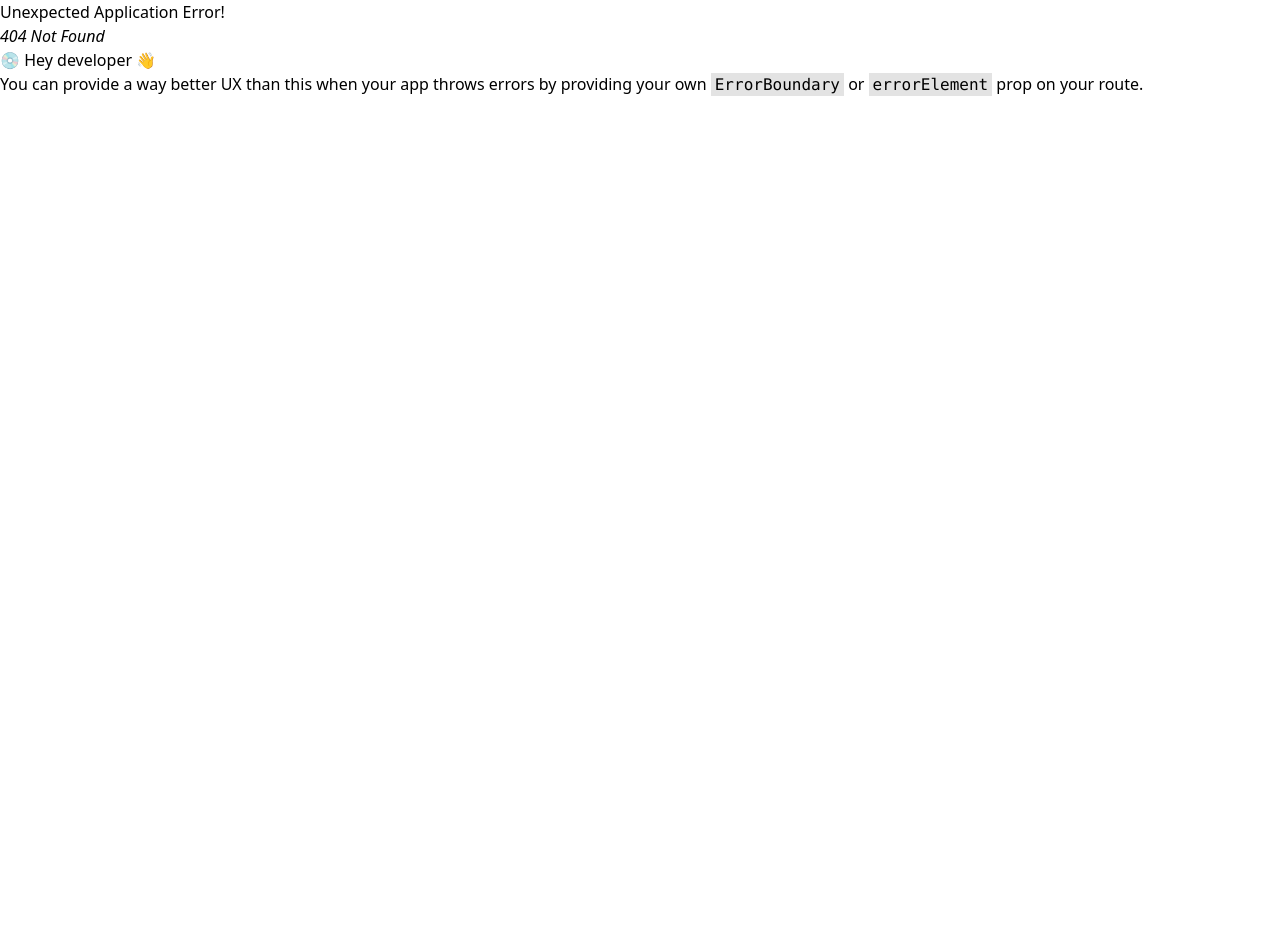
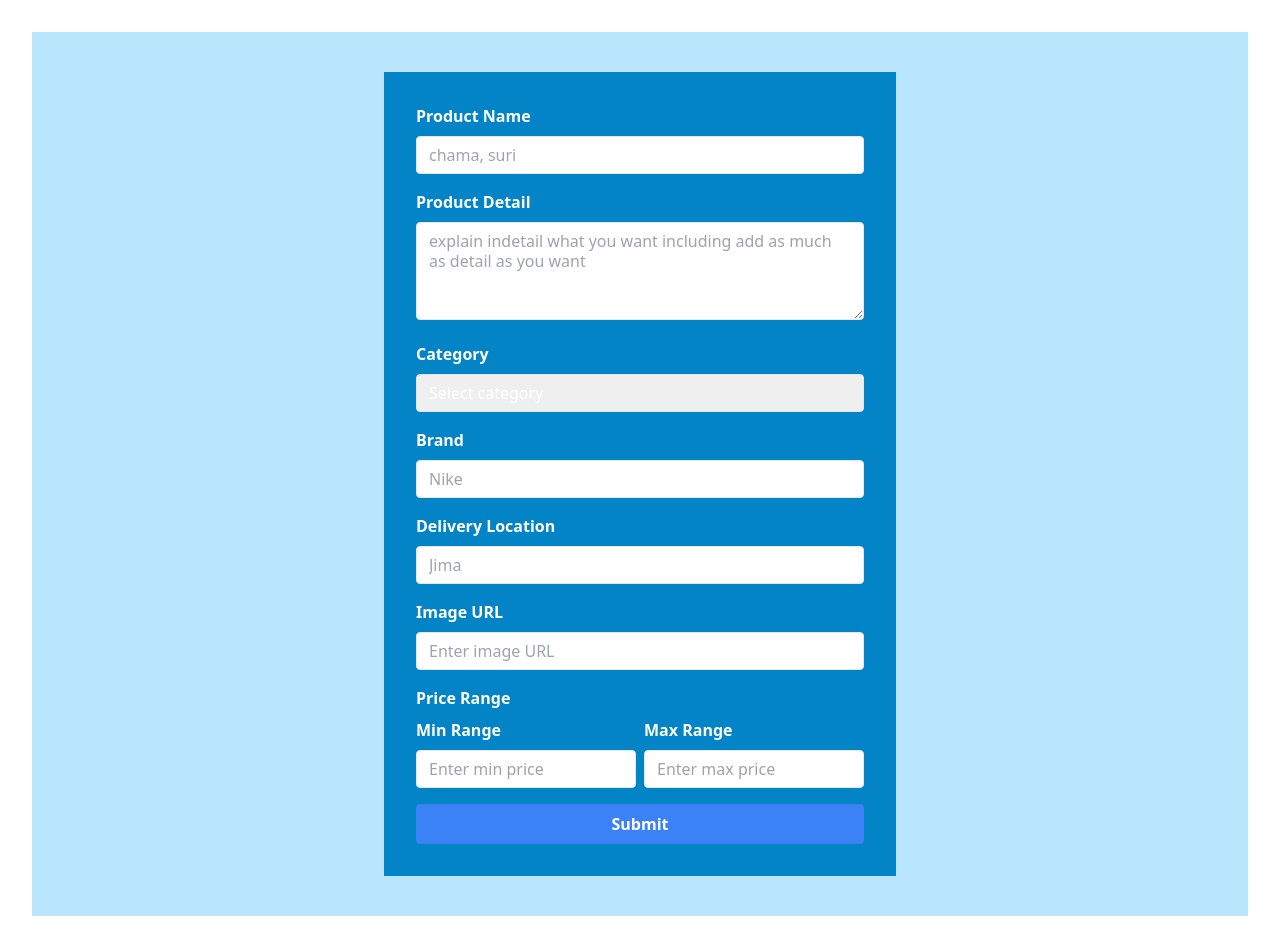
Before and after one commit to team-getaba/Digital_suq, a React (Vite) app: page /dembegnapost in a window 1280 px wide. Before the commit this address had no page. Before the commit the page ends 800 px from the top, so only its background shows below. Built offline with nearby package versions, Linux system fonts and the light colour scheme.

Commit message:
add Dembegnaorderpage,DembegnaPost and OrderCard

```diff
--- /dev/null
+++ b/src/component/OrderCard.jsx
@@ -0,0 +1,22 @@
+import React from "react";
+
+const OrderCard = ({ title, description, price }) => {
+  return (
+    <div className="max-w-md mx-auto bg-white rounded-xl shadow-md overflow-hidden md:max-w-2xl">
+      <div className="md:flex">
+        <div className="p-8">
+          <div className="uppercase tracking-wide text-sm text-indigo-500 font-semibold text-xl">
+            {title}
+          </div>
+          <p className="mt-2 text-gray-500">{description}</p>
+          <p className="mt-4 text-right">
+            <span className="inline-block bg-blue-500 text-white font-bold py-2 px-4 rounded focus:outline-none focus:shadow-outline">
+              {price}
+            </span>
+          </p>
+        </div>
+      </div>
+    </div>
+  );
+};
+export default OrderCard;
--- a/src/main.jsx
+++ b/src/main.jsx
@@ -6,6 +6,8 @@ import { ChakraProvider } from "@chakra-ui/react";
 import { createBrowserRouter, RouterProvider } from "react-router-dom";
 import Login from "./pages/Login.jsx";
 import Signup from "./pages/Signup.jsx";
+import DembegnaPost from "./pages/DembegnaPost.jsx";
+import { DembegnaOrder } from "./pages/DembegnaOrder.jsx";
 
 const router = createBrowserRouter([
   {
@@ -14,6 +16,8 @@ const router = createBrowserRouter([
   },
   { path: "/login", element: <Login /> },
   { path: "/Signup", element: <Signup /> },
+  { path: "/dembegnapost", element: <DembegnaPost /> },
+  { path: "/dembegnaorders", element: <DembegnaOrder /> },
 ]);
 
 ReactDOM.createRoot(document.getElementById("root")).render(
--- /dev/null
+++ b/src/pages/DembegnaOrder.jsx
@@ -0,0 +1,12 @@
+import React from "react";
+import OrderCard from "../component/OrderCard";
+
+export const DembegnaOrder = () => {
+  return (
+    <OrderCard
+      title="Product Title"
+      description="Product description goes here."
+      price="$99.99"
+    />
+  );
+};
--- /dev/null
+++ b/src/pages/DembegnaPost.jsx
@@ -0,0 +1,151 @@
+import React, { useState } from "react";
+
+const DembegnaPost = () => {
+  const [productName, setProductName] = useState("");
+  const [productDetail, setProductDetail] = useState("");
+  const [category, setCategory] = useState("");
+  const [brand, setBrand] = useState("");
+  const [deliveryLocation, setDeliveryLocation] = useState("");
+  const [imageUrl, setImageUrl] = useState("");
+  const [minPrice, setMinPrice] = useState("");
+  const [maxPrice, setMaxPrice] = useState("");
+
+  const handleSubmit = (e) => {
+    e.preventDefault();
+    // Handle form submission
+    console.log("Form submitted!");
+  };
+
+  return (
+    <div className="p-10 m-8 bg-sky-200 text-white">
+      <form
+        onSubmit={handleSubmit}
+        className="bg-sky-600 max-w-lg mx-auto p-8 text-white"
+      >
+        <div className="mb-4">
+          <label htmlFor="productName" className="block font-bold mb-2">
+            Product Name
+          </label>
+          <input
+            type="text"
+            id="productName"
+            className="appearance-none border rounded w-full py-2 px-3 leading-tight focus:outline-none focus:shadow-outline"
+            placeholder="chama, suri"
+            value={productName}
+            onChange={(e) => setProductName(e.target.value)}
+          />
+        </div>
+        <div className="mb-4">
+          <label htmlFor="productDetail" className="block font-bold mb-2">
+            Product Detail
+          </label>
+          <textarea
+            id="productDetail"
+            className="appearance-none border rounded w-full py-2 px-3 leading-tight focus:outline-none focus:shadow-outline"
+            placeholder="explain indetail what you want including add as much as detail as you want "
+            rows="4"
+            value={productDetail}
+            onChange={(e) => setProductDetail(e.target.value)}
+          ></textarea>
+        </div>
+        <div className="mb-4">
+          <label htmlFor="category" className="block font-bold mb-2">
+            Category
+          </label>
+          <select
+            id="category"
+            className="appearance-none border rounded w-full py-2 px-3 leading-tight focus:outline-none focus:shadow-outline"
+            value={category}
+            onChange={(e) => setCategory(e.target.value)}
+          >
+            <option value="">Select category</option>
+            <option value="Electronics">Electronics</option>
+            <option value="Clothing">Clothing</option>
+            <option value="Books">Books</option>
+            {/* Add more options as needed */}
+          </select>
+        </div>
+        <div className="mb-4">
+          <label htmlFor="brand" className="block font-bold mb-2">
+            Brand
+          </label>
+          <input
+            type="text"
+            id="brand"
+            className="appearance-none border rounded w-full py-2 px-3 leading-tight focus:outline-none focus:shadow-outline"
+            placeholder="Nike"
+            value={brand}
+            onChange={(e) => setBrand(e.target.value)}
+          />
+        </div>
+        <div className="mb-4">
+          <label htmlFor="deliveryLocation" className="block font-bold mb-2">
+            Delivery Location
+          </label>
+          <input
+            type="text"
+            id="deliveryLocation"
+            className="appearance-none border rounded w-full py-2 px-3 leading-tight focus:outline-none focus:shadow-outline"
+            placeholder="Jima"
+            value={deliveryLocation}
+            onChange={(e) => setDeliveryLocation(e.target.value)}
+          />
+        </div>
+        <div className="mb-4">
+          <label htmlFor="imageUrl" className="block font-bold mb-2">
+            Image URL
+          </label>
+          <input
+            type="text"
+            id="imageUrl"
+            className="appearance-none border rounded w-full py-2 px-3 leading-tight focus:outline-none focus:shadow-outline"
+            placeholder="Enter image URL"
+            value={imageUrl}
+            onChange={(e) => setImageUrl(e.target.value)}
+          />
+        </div>
+        <div className="mb-4">
+          <label htmlFor="priceRange" className="block font-bold mb-2">
+            Price Range
+          </label>
+          <div className="flex">
+            <div className="mr-2">
+              <label htmlFor="priceRangeMin" className="block font-bold mb-2">
+                Min Range
+              </label>
+              <input
+                type="text"
+                id="priceRangeMin"
+                className="appearance-none border rounded w-full py-2 px-3 leading-tight focus:outline-none focus:shadow-outline"
+                placeholder="Enter min price"
+                value={minPrice}
+                onChange={(e) => setMinPrice(e.target.value)}
+              />
+            </div>
+            <div>
+              <label htmlFor="priceRangeMax" className="block font-bold mb-2">
+                Max Range
+              </label>
+              <input
+                type="text"
+                id="priceRangeMax"
+                className="appearance-none border rounded w-full py-2 px-3 leading-tight focus:outline-none focus:shadow-outline"
+                placeholder="Enter max price"
+                value={maxPrice}
+                onChange={(e) => setMaxPrice(e.target.value)}
+              />
+            </div>
+          </div>
+        </div>
+        <button
+          type="submit"
+          className="bg-blue-500 hover:bg-blue-700 text-white font-bold py-2 px-4 rounded focus:outline-none focus:shadow-outline w-full"
+        >
+          Submit
+        </button>
+      </form>
+    </div>
+  );
+};
+
+export default DembegnaPost;
```
